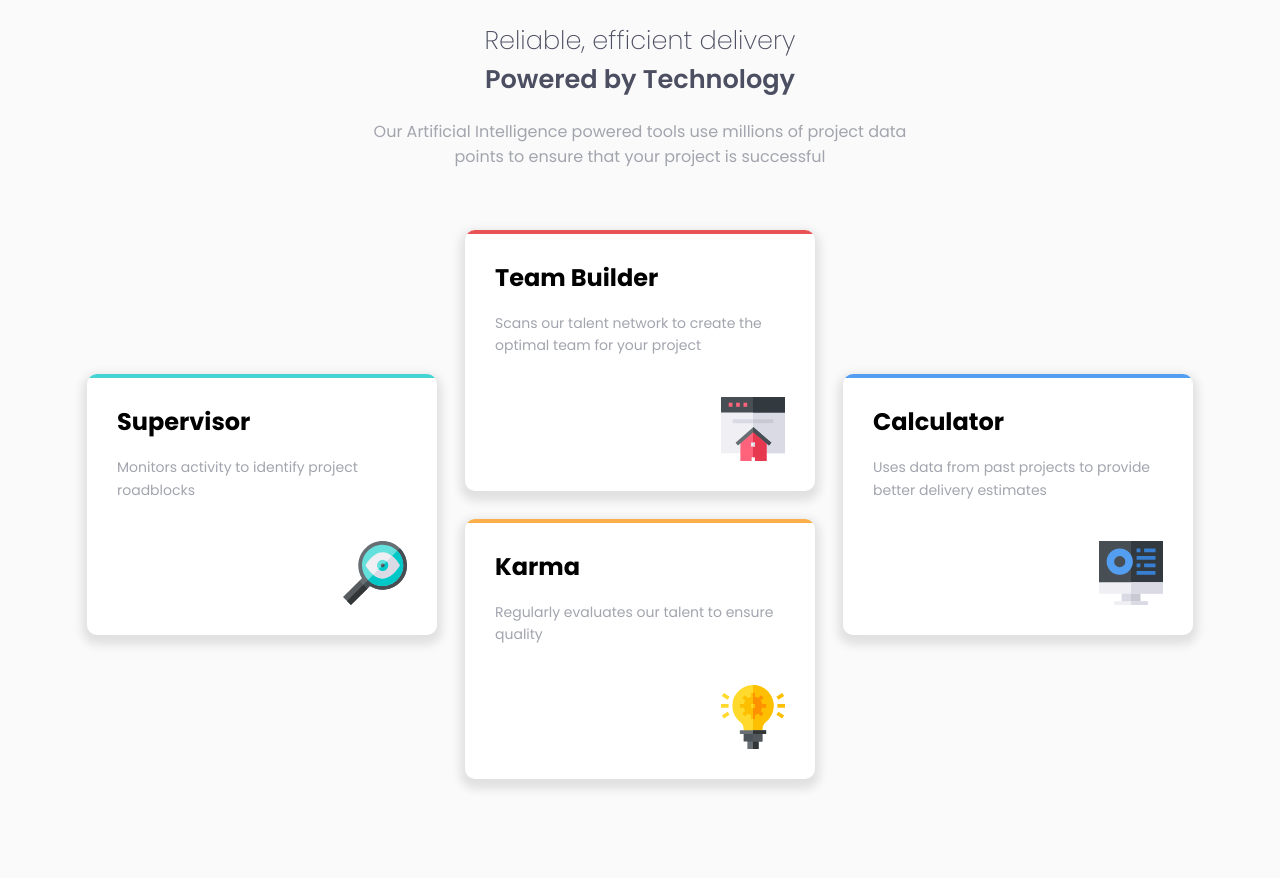
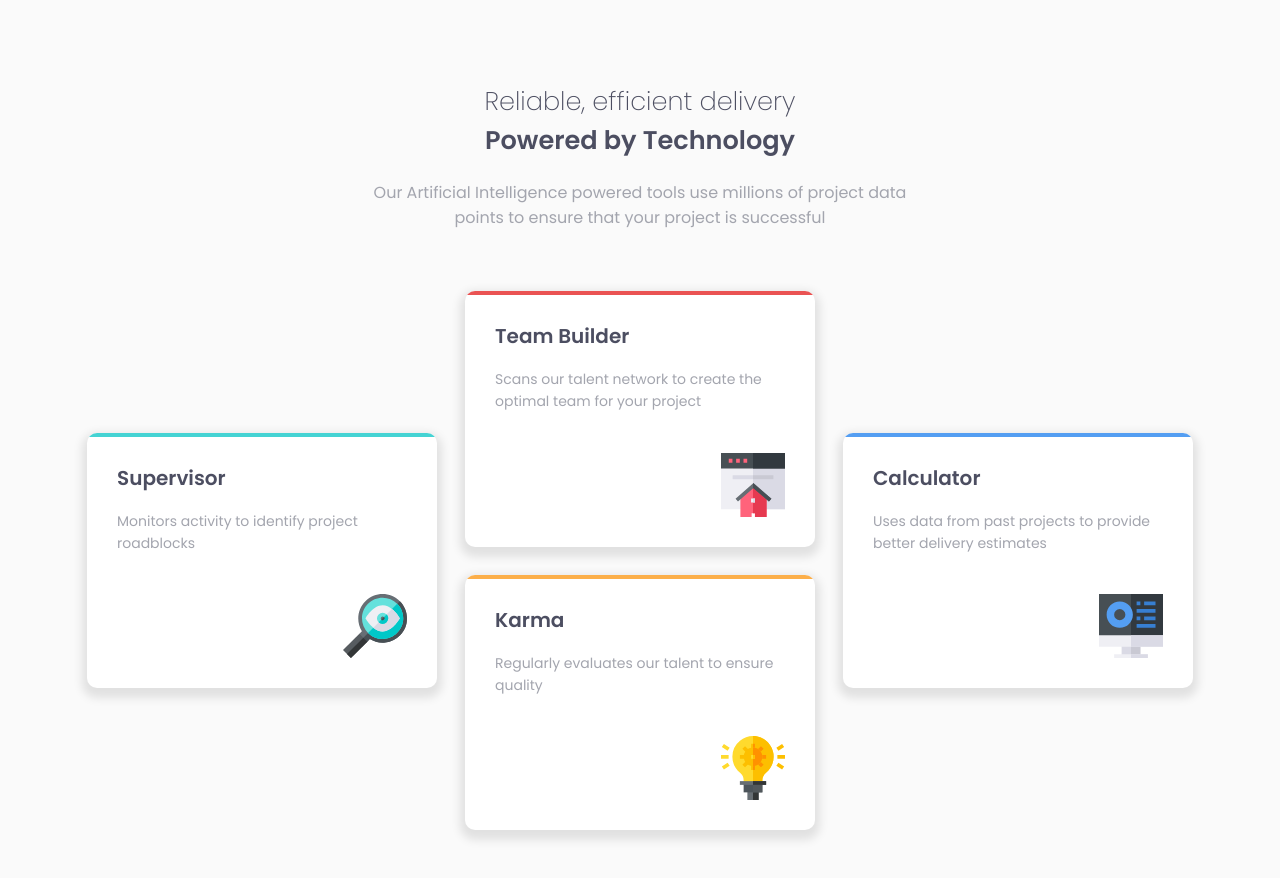
Before and after one commit to adewalemudasiru/Four-card-feature-section-solution, a plain HTML site: page index.html in a window 1280 px wide. Before the commit the page ends 800 px from the top, so only its background shows below. Drawn offline with Linux system fonts and the light colour scheme.

Commit message:
Updated h1, h2 colours, and added margin to the desktop content body

```diff
--- a/styles.css
+++ b/styles.css
@@ -12,6 +12,10 @@
 body {
     font-family: 'Poppins', sans-serif;
     background-color: hsl(0, 0%, 98%);
+}
+
+h1, h2 {
+    color: hsl(234, 12%, 34%);
 }
 
 p {
@@ -30,17 +34,17 @@ span {
     justify-content: center;
     align-items: center;
     min-height: 100vh;
+    margin: 3.5rem auto 2.5rem;
 }
 
 .content-heading {
     max-width: clamp(17.5rem, 50vw, 34rem);
     text-align: center;
-    color: hsl(234, 12%, 34%);
     margin-bottom: 3.75rem;
 }
 
 .content-heading h1 {
-    font-size: clamp(1.4rem, 2vw, 2rem);
+    font-size: clamp(1.4rem, 2vw, 2.5rem);
     margin-bottom: 1.25rem;
 }
 
@@ -82,7 +86,8 @@ span {
 }
 
 .card h2 {
-    font-size: clamp(1.125rem, 2vw, 1.5rem);
+    font-size: clamp(1.125rem, 2vw, 1.25rem);
+    font-weight: 600;
     margin-bottom: 1.063rem;
 }
 
```
